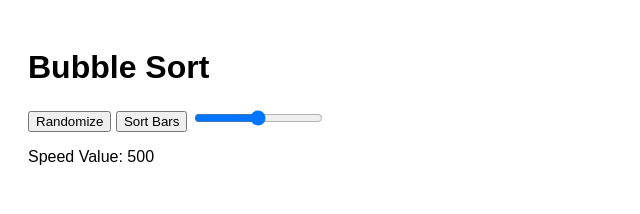
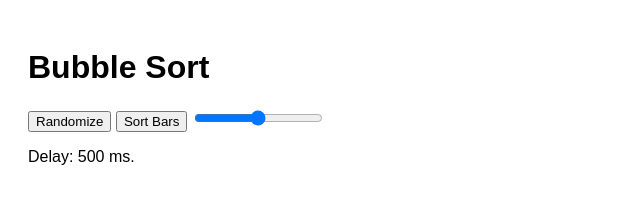
Before and after one commit to sicio1/sicio, a plain HTML site: page index.html in a window 1280 px wide. Shown: the top 214 px of the page, 0-640 px from the left. Drawn offline with Linux system fonts and the light colour scheme.

Commit message:
Update index.html

```diff
--- a/index.html
+++ b/index.html
@@ -49,7 +49,7 @@ All rights reserved.
 		<button onclick="bubbleSort()">Sort Bars</button>
 
 		<input type="range" id="slider" name="slider" min="1" max="1000">
-		<p id="valueDisplay">Speed Value: <span id="selectedValue">500</span></p>
+		<p id="valueDisplay">Delay: <span id="selectedValue">500</span> ms.</p>
 
 		<div class="sorting-container">
 			<div class="bar" id="bar1"></div>
```
